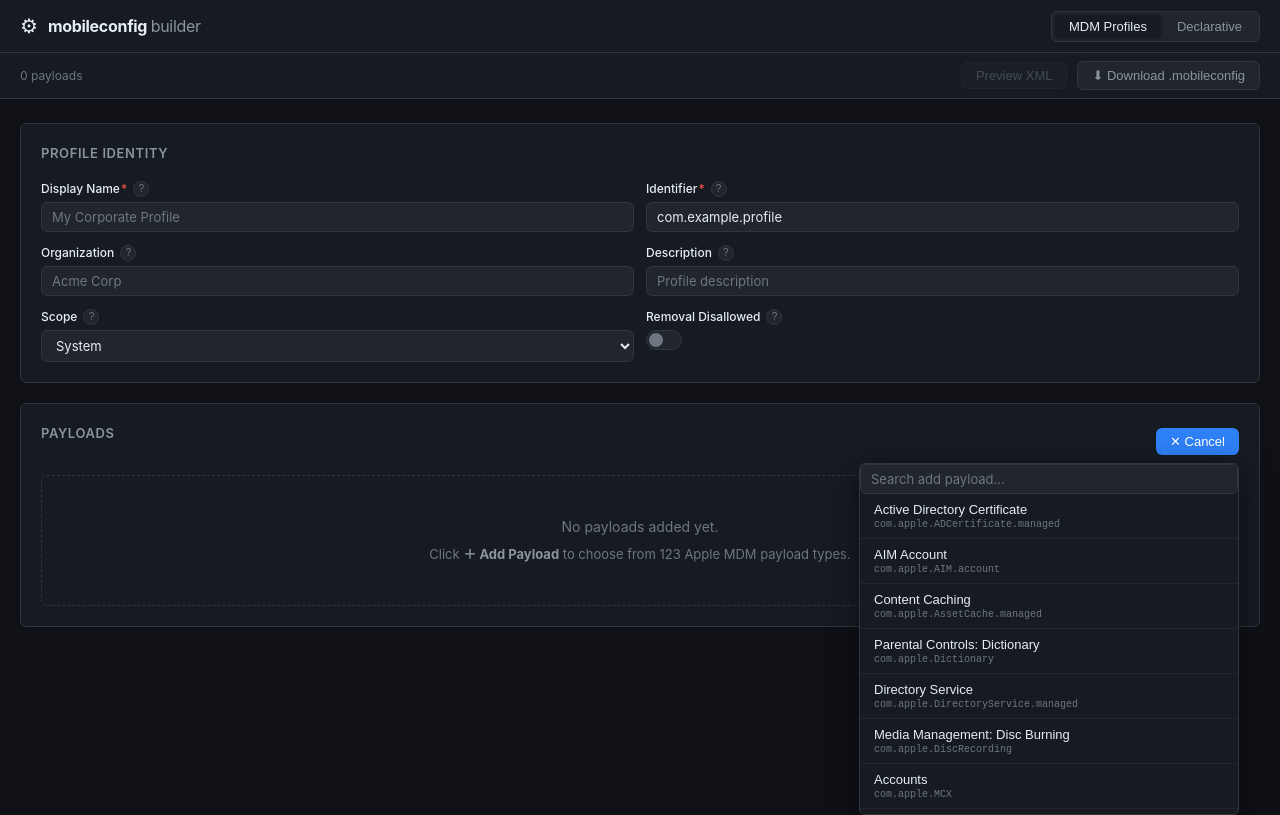
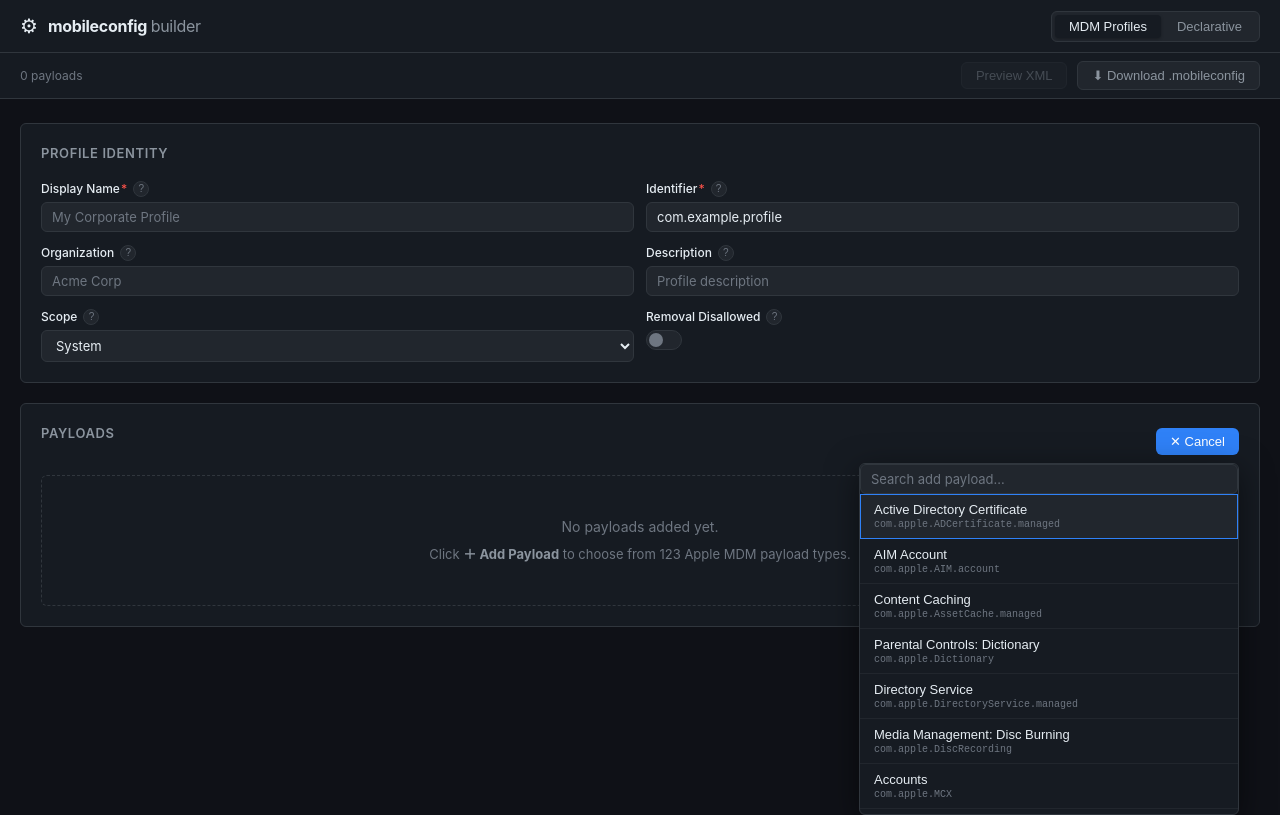
Before and after one commit to dantecatalfamo/mobileconfig-builder, a React (Vite) app: page / in a window 1280 px wide. Both pictures are taken after a click on the button "＋ Add Payload". Built offline with nearby package versions, Linux system fonts and the light colour scheme.

Commit message:
Item picker arrowkey support

```diff
--- a/src/components/ItemPicker.jsx
+++ b/src/components/ItemPicker.jsx
@@ -1,25 +1,51 @@
-import { useState, useMemo } from 'react'
+import { useState, useMemo, useRef, useEffect } from 'react'
 
 export function ItemPicker({ schemas, onAdd, label }) {
   const [search, setSearch] = useState('')
   const [open, setOpen] = useState(false)
-  const ids = useMemo(()=>Object.keys(schemas).sort(),[schemas])
-  const filtered = useMemo(()=>ids.filter(id=>{
-    const title=schemas[id]?.title||'', q=search.toLowerCase()
-    return id.toLowerCase().includes(q)||title.toLowerCase().includes(q)
-  }),[ids,search])
+  const [activeIdx, setActiveIdx] = useState(0)
+  const listRef = useRef(null)
+
+  const ids = useMemo(() => Object.keys(schemas).sort(), [schemas])
+  const filtered = useMemo(() => {
+    const q = search.toLowerCase()
+    return ids.filter(id => {
+      const title = schemas[id]?.title || ''
+      return id.toLowerCase().includes(q) || title.toLowerCase().includes(q)
+    })
+  }, [ids, search])
+
+  // Reset active index when results change
+  useEffect(() => { setActiveIdx(0) }, [filtered])
+
+  // Scroll active item into view
+  useEffect(() => {
+    const el = listRef.current?.children[activeIdx]
+    el?.scrollIntoView({ block: 'nearest' })
+  }, [activeIdx])
+
   const handlePick = id => { onAdd(id); setSearch(''); setOpen(false) }
+
+  const handleKeyDown = e => {
+    if (e.key === 'ArrowDown') { e.preventDefault(); setActiveIdx(i => Math.min(i + 1, filtered.length - 1)) }
+    else if (e.key === 'ArrowUp') { e.preventDefault(); setActiveIdx(i => Math.max(i - 1, 0)) }
+    else if (e.key === 'Enter' && filtered[activeIdx]) { handlePick(filtered[activeIdx]) }
+    else if (e.key === 'Escape') { setOpen(false); setSearch('') }
+  }
+
   return (
     <div className="payload-picker">
-      <button className="add-payload-btn" onClick={()=>setOpen(o=>!o)}>{open?'✕ Cancel':`＋ ${label}`}</button>
+      <button className="add-payload-btn" onClick={() => setOpen(o => !o)}>{open ? '✕ Cancel' : `＋ ${label}`}</button>
       {open && (
         <div className="picker-panel">
-          <input autoFocus type="text" placeholder={`Search ${label.toLowerCase()}…`} value={search} onChange={e=>setSearch(e.target.value)} className="picker-search" />
-          <div className="picker-list">
-            {filtered.map(id=>(
-              <button key={id} className="picker-item" onClick={()=>handlePick(id)}>
-                <span className="picker-title">{schemas[id]?.title||id}</span>
-                <span className="picker-id">{schemas[id]?.payload?.declarationtype||schemas[id]?.payload?.payloadtype||id}</span>
+          <input autoFocus type="text" placeholder={`Search ${label.toLowerCase()}…`} value={search}
+            onChange={e => setSearch(e.target.value)} onKeyDown={handleKeyDown} className="picker-search" />
+          <div className="picker-list" ref={listRef}>
+            {filtered.map((id, i) => (
+              <button key={id} className={`picker-item ${i === activeIdx ? 'active' : ''}`}
+                onMouseEnter={() => setActiveIdx(i)} onClick={() => handlePick(id)}>
+                <span className="picker-title">{schemas[id]?.title || id}</span>
+                <span className="picker-id">{schemas[id]?.payload?.declarationtype || schemas[id]?.payload?.payloadtype || id}</span>
               </button>
             ))}
             {!filtered.length && <div className="picker-empty">No matches</div>}
--- a/src/index.css
+++ b/src/index.css
@@ -386,7 +386,8 @@ textarea { resize: vertical; }
   transition: background 0.1s;
   gap: 2px;
 }
-.picker-item:hover { background: var(--surface3); }
+.picker-item:hover, .picker-item.active { background: var(--surface3); }
+.picker-item.active { outline: 1px solid var(--accent); outline-offset: -1px; }
 .picker-title { font-size: 13px; font-weight: 500; }
 .picker-id { font-family: var(--font-mono); font-size: 10px; color: var(--text3); }
 .picker-empty, .picker-more { padding: 12px 14px; font-size: 12px; color: var(--text3); text-align: center; }
```
